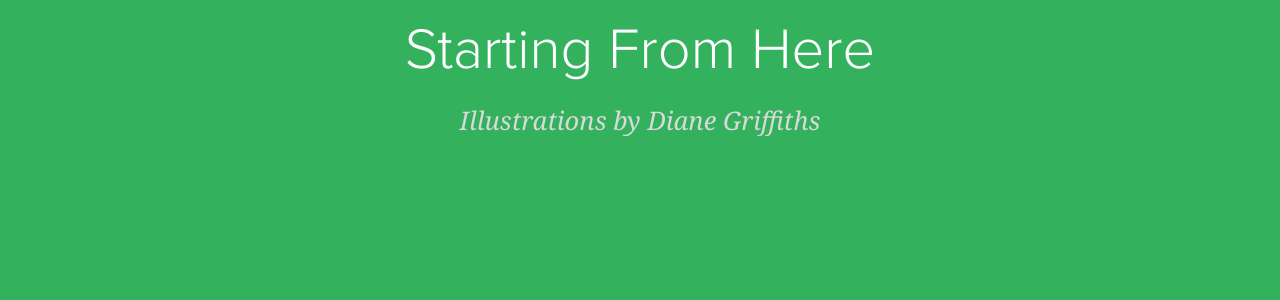
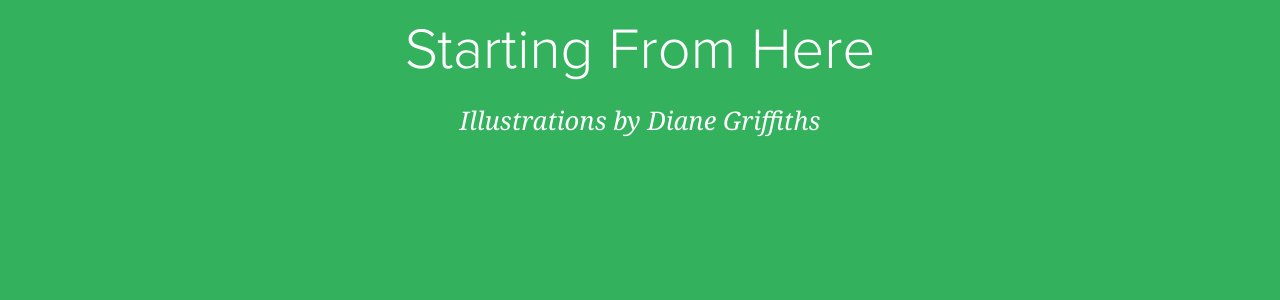
Before and after one commit to johndgibson/johndgibson.github.io, a Jekyll site: the page built from _posts/1995-06-01-starting-from-here.html, in a window 1280 px wide. Shown: the part 207-507 px from the top of the page. Built offline with Jekyll 4.4.1, drawn with Linux system fonts in a browser that asks for light colours.

Commit message:
intro - changing color

```diff
--- a/_sass/base/_intro.scss
+++ b/_sass/base/_intro.scss
@@ -13,7 +13,7 @@ body.home-intro {
   position: relative;
   padding: 0 $base-spacing;
   text-align: center;
-  color: $lighter-gray-color;
+  color: $white-color;
   background: darken($primary-color, 6%);
   overflow: hidden;
 }
```
